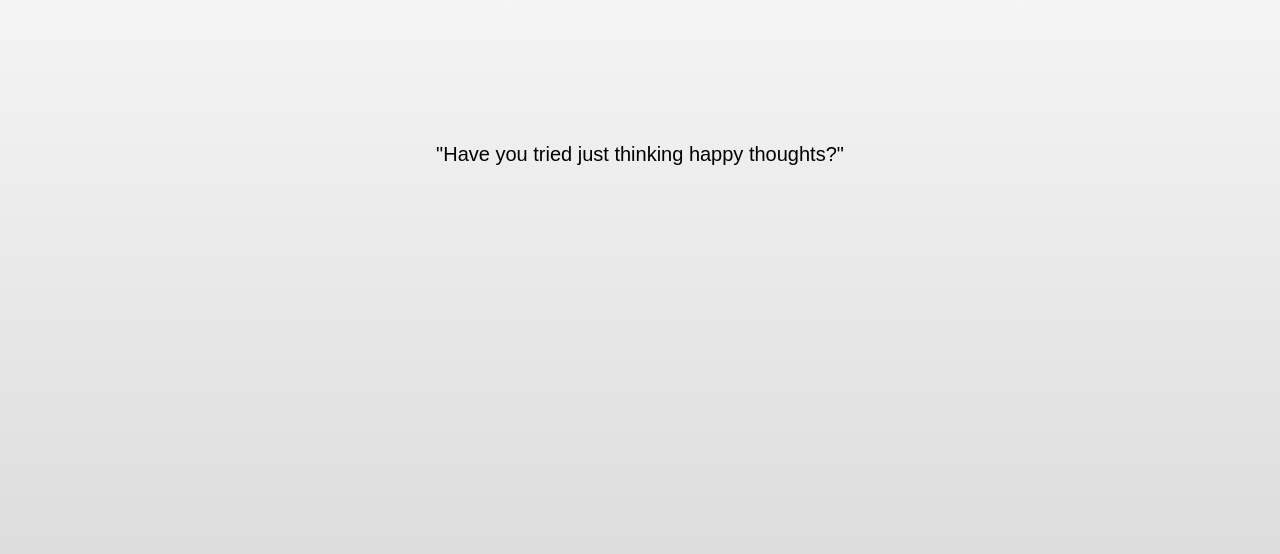
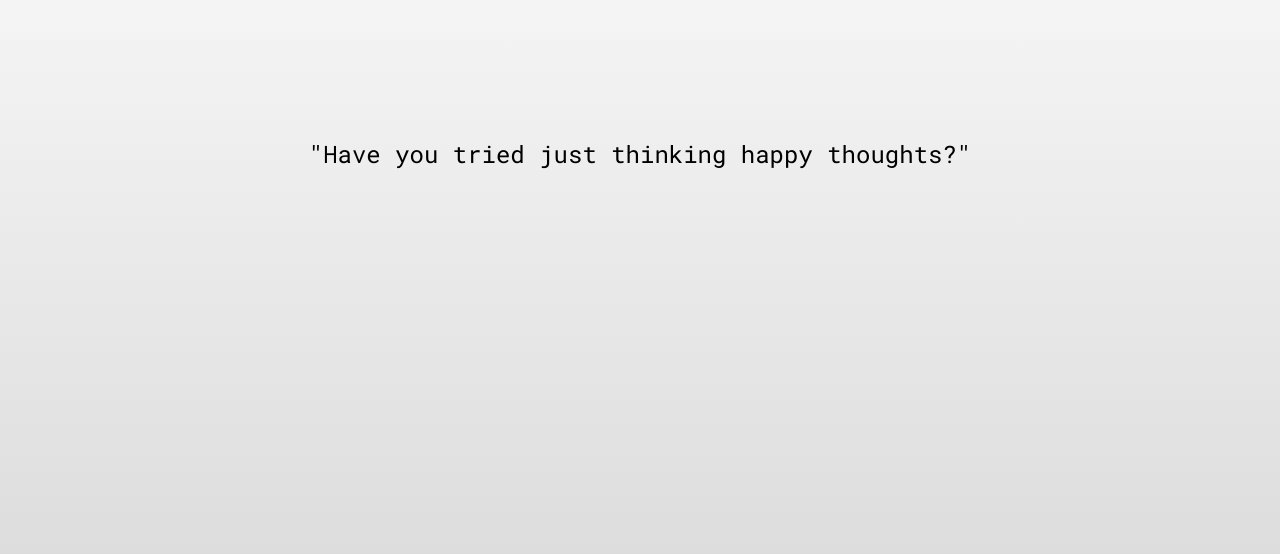
Before and after one commit to alivenotions/simple-dark, a plain HTML site: page index.html in a window 1280 px wide. Shown: the part 246-800 px from the top of the page. Drawn offline with nearby package versions, Linux system fonts and the light colour scheme.

Commit message:
font-size and font-family update

```diff
--- a/main.css
+++ b/main.css
@@ -1,7 +1,8 @@
+@import url('https://fonts.googleapis.com/css?family=Roboto+Mono');
 body {
   margin: 0;
-  font-family: sans-serif;
-  font-size: 20px;
+  font-family: 'Roboto Mono', sans-serif;
+  font-size: 1.5em;
   background: linear-gradient(
     #fff 0%,
     #ddd 10%,
```
